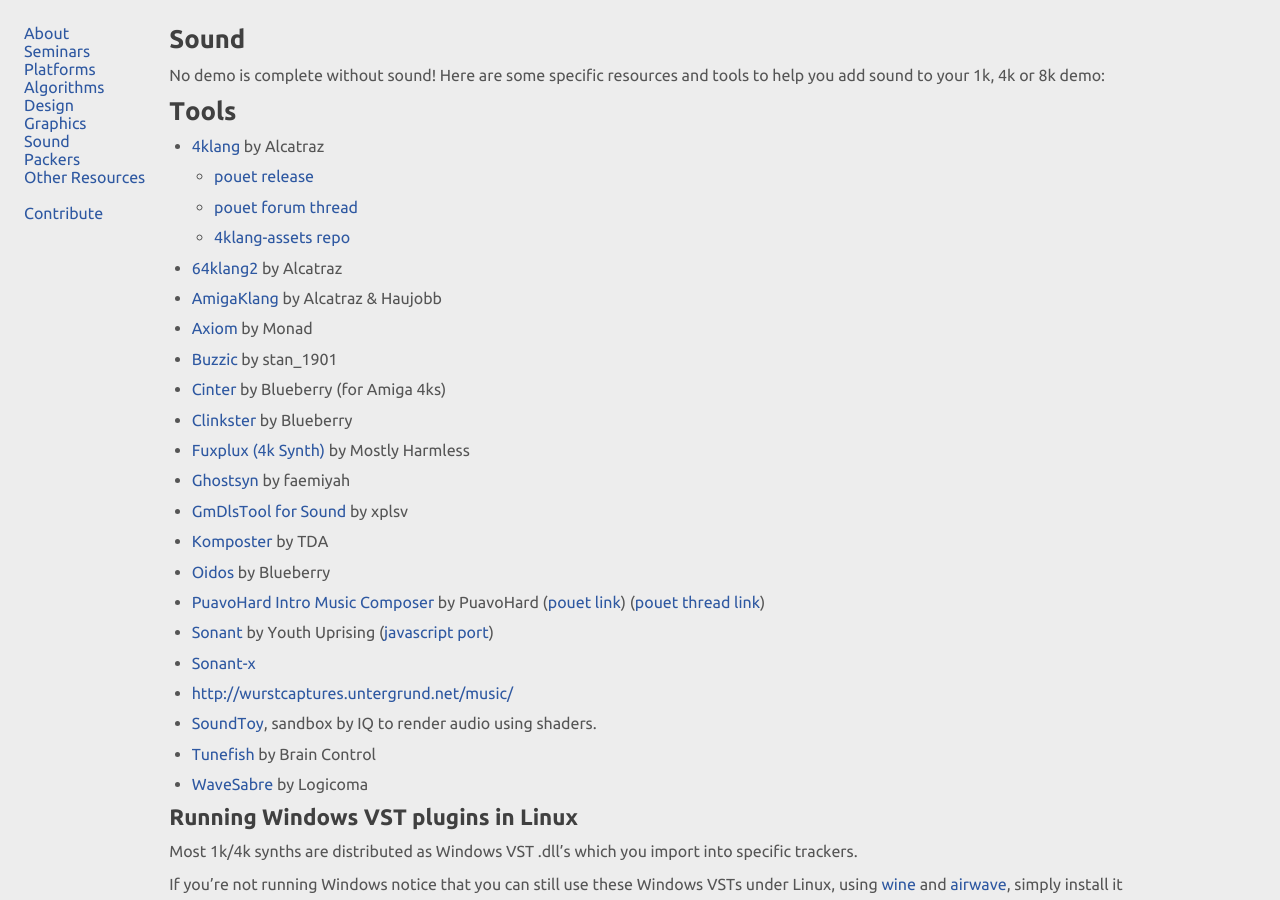
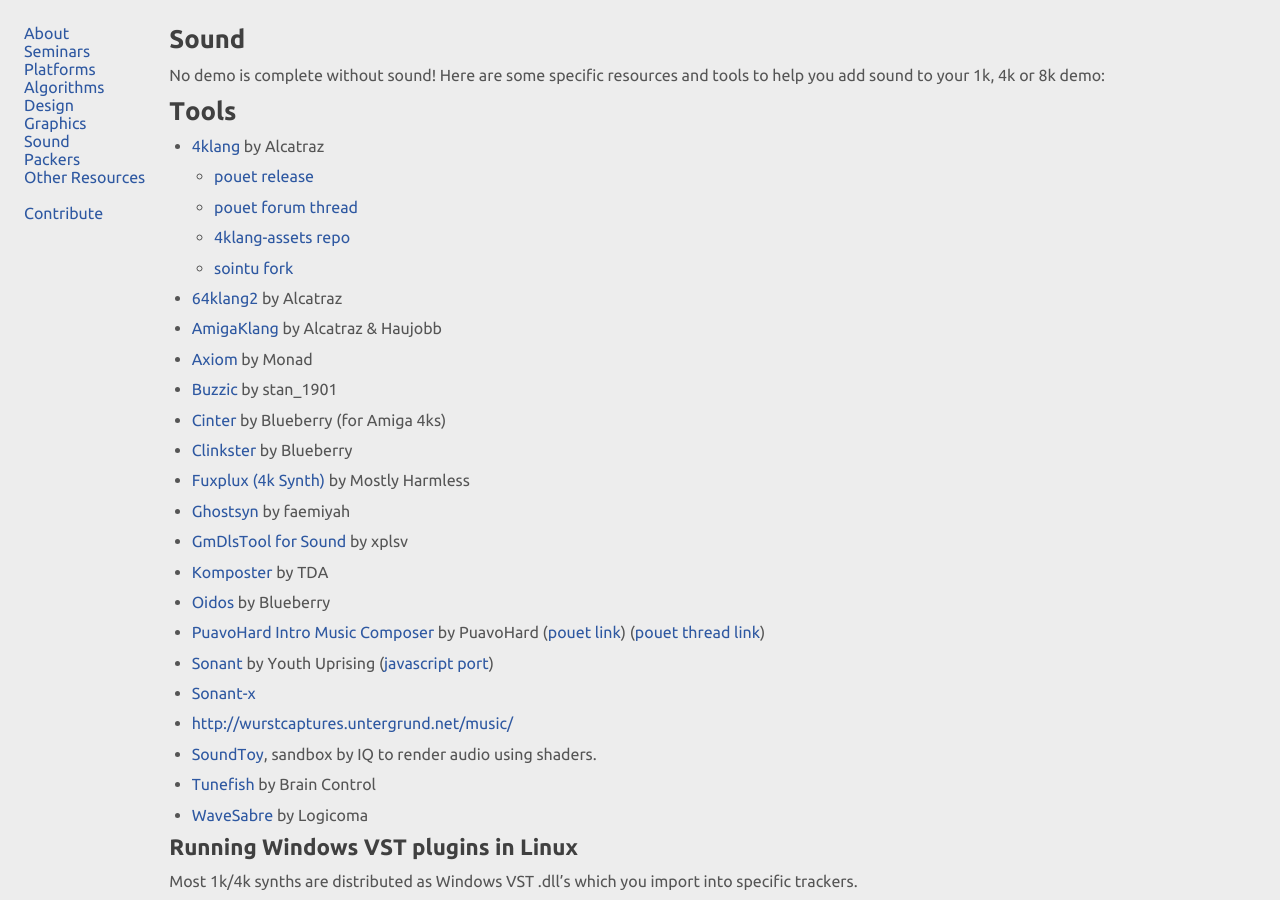
Before and after one commit to in4k/in4k.github.io, a Jekyll site: the page built from wiki/sound.markdown, in a window 1280 px wide and 900 px high. Built offline with Jekyll 4.4.1, drawn with Linux system fonts in a browser that asks for light colours.

Commit message:
Update sound.markdown

```diff
--- a/wiki/sound.markdown
+++ b/wiki/sound.markdown
@@ -11,6 +11,7 @@
     * [pouet release](http://www.pouet.net/prod.php?which=53398)
     * [pouet forum thread](http://www.pouet.net/topic.php?which=10480)
     * [4klang-assets repo](https://github.com/in4k/4klang-assets)
+    * [sointu fork](https://www.pouet.net/prod.php?which=88747)
 * [64klang2](https://github.com/hzdgopher/64klang) by Alcatraz
 * [AmigaKlang](https://www.pouet.net/prod.php?which=85351) by Alcatraz & Haujobb
 * [Axiom](https://github.com/monadgroup/axiom) by Monad
```
